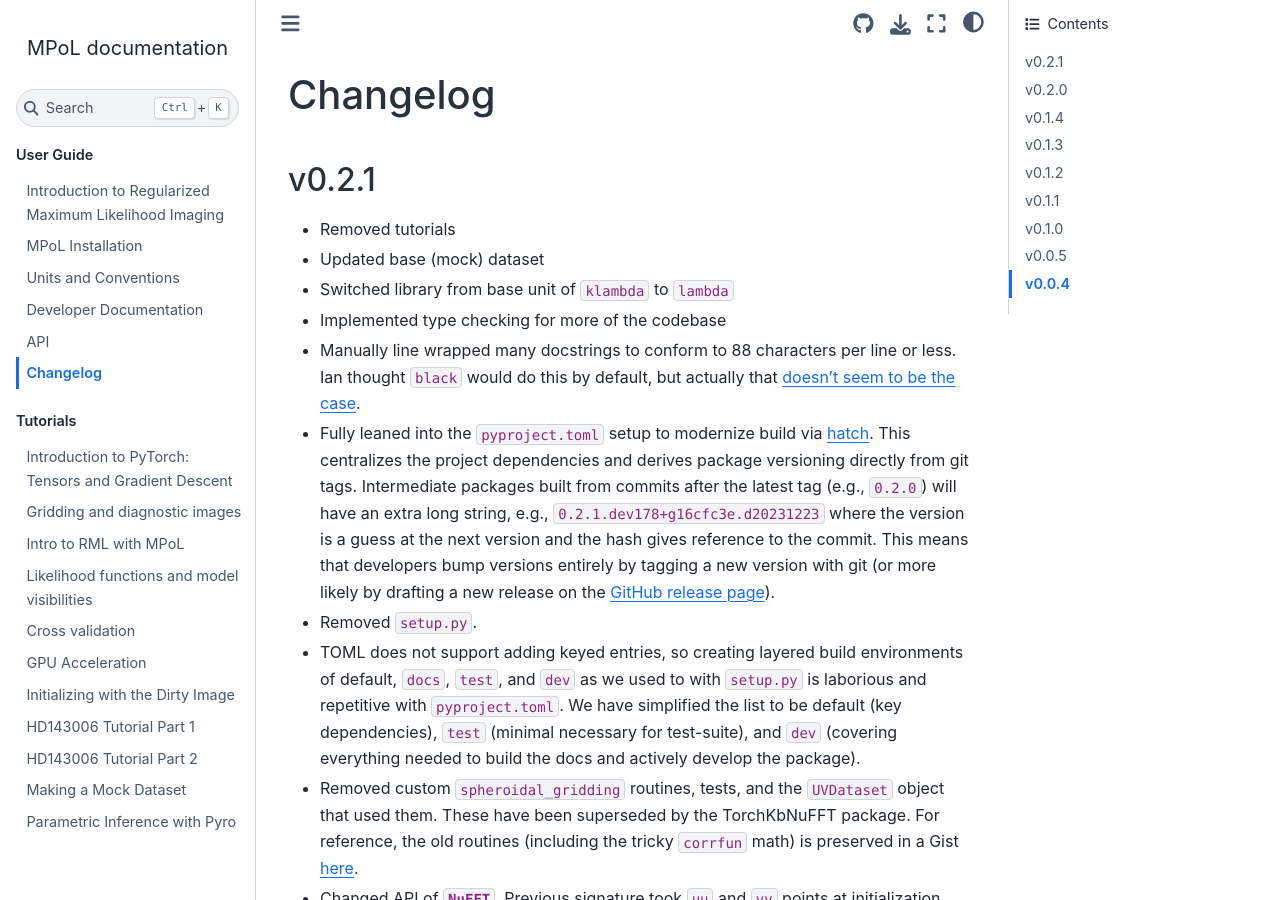
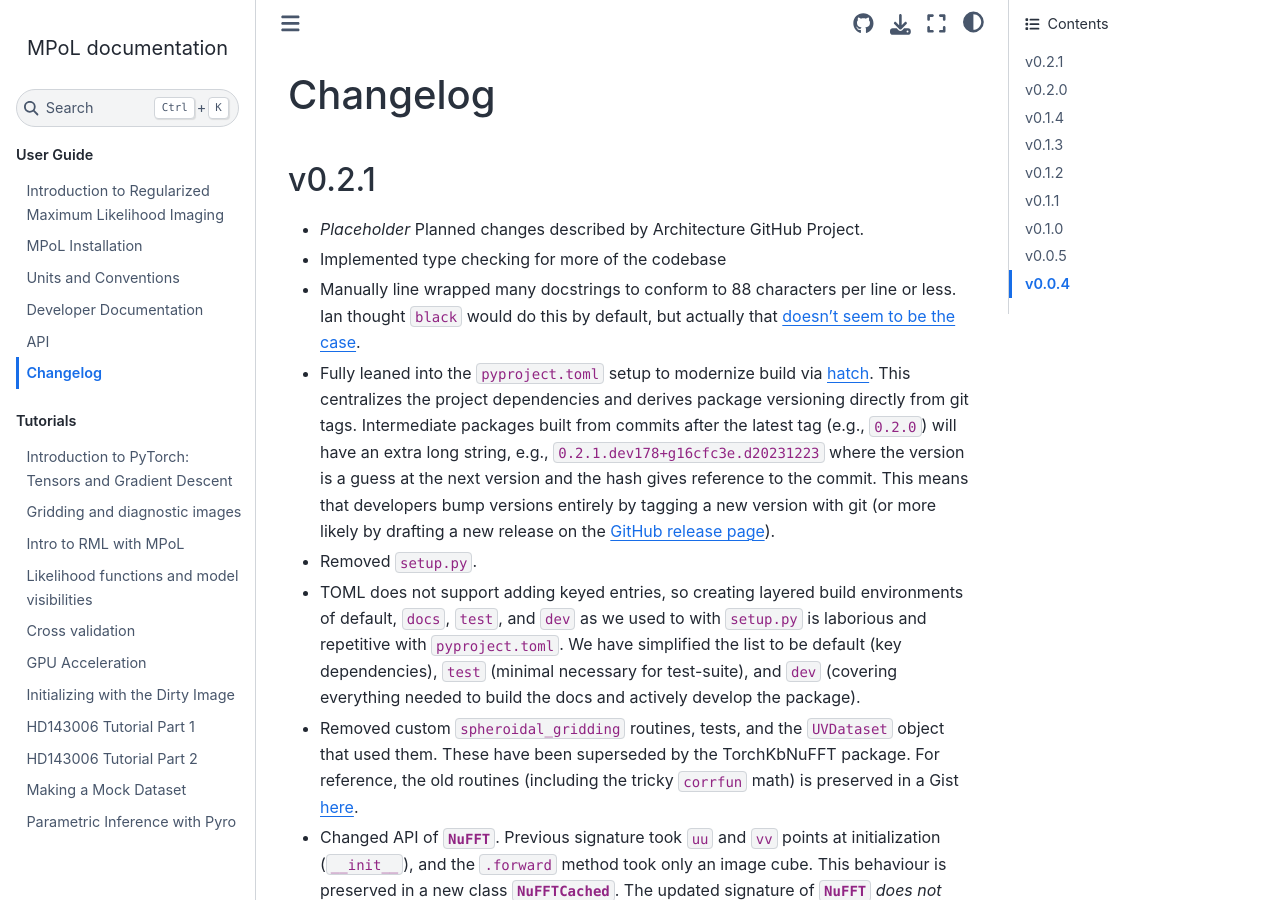
Before and after one commit to MPoL-dev/MPoL, a Sphinx documentation site: the page built from docs/changelog.md, in a window 1280 px wide and 900 px high. Built offline with Sphinx 7.4.7 and the Sphinx Book theme 1.1.4, drawn with Linux system fonts in a browser that asks for light colours.

Commit message:
simplify changelog.

```diff
--- a/docs/changelog.md
+++ b/docs/changelog.md
@@ -4,9 +4,7 @@
 
 ## v0.2.1
 
-- Removed tutorials
-- Updated base (mock) dataset
-- Switched library from base unit of `klambda` to `lambda`
+- *Placeholder* Planned changes described by Architecture GitHub Project.
 - Implemented type checking for more of the codebase
 - Manually line wrapped many docstrings to conform to 88 characters per line or less. Ian thought `black` would do this by default, but actually that [doesn't seem to be the case](https://github.com/psf/black/issues/2865).
 - Fully leaned into the `pyproject.toml` setup to modernize build via [hatch](https://github.com/pypa/hatch). This centralizes the project dependencies and derives package versioning directly from git tags. Intermediate packages built from commits after the latest tag (e.g., `0.2.0`) will have an extra long string, e.g., `0.2.1.dev178+g16cfc3e.d20231223` where the version is a guess at the next version and the hash gives reference to the commit. This means that developers bump versions entirely by tagging a new version with git (or more likely by drafting a new release on the [GitHub release page](https://github.com/MPoL-dev/MPoL/releases)).
```
